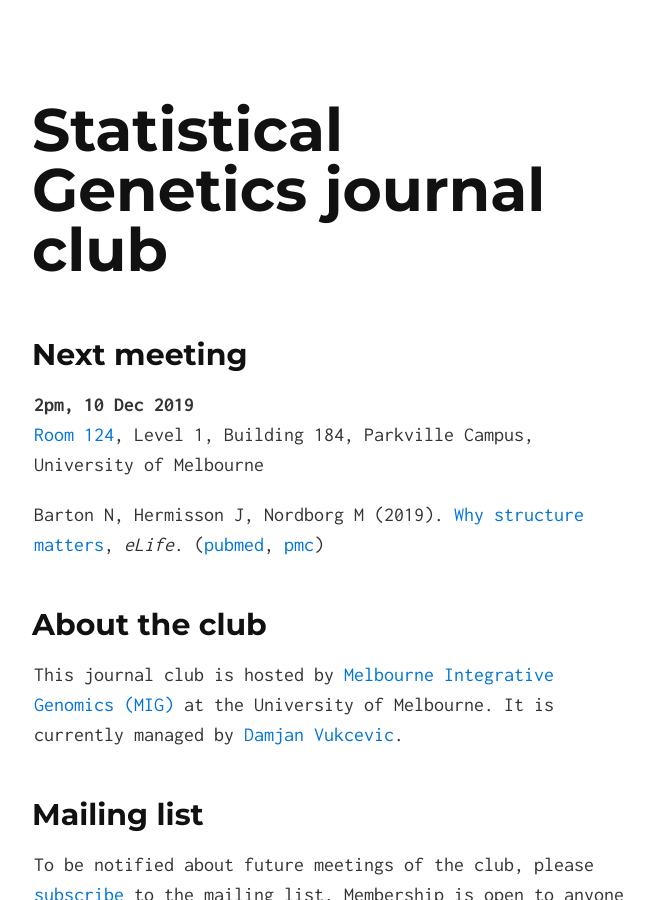
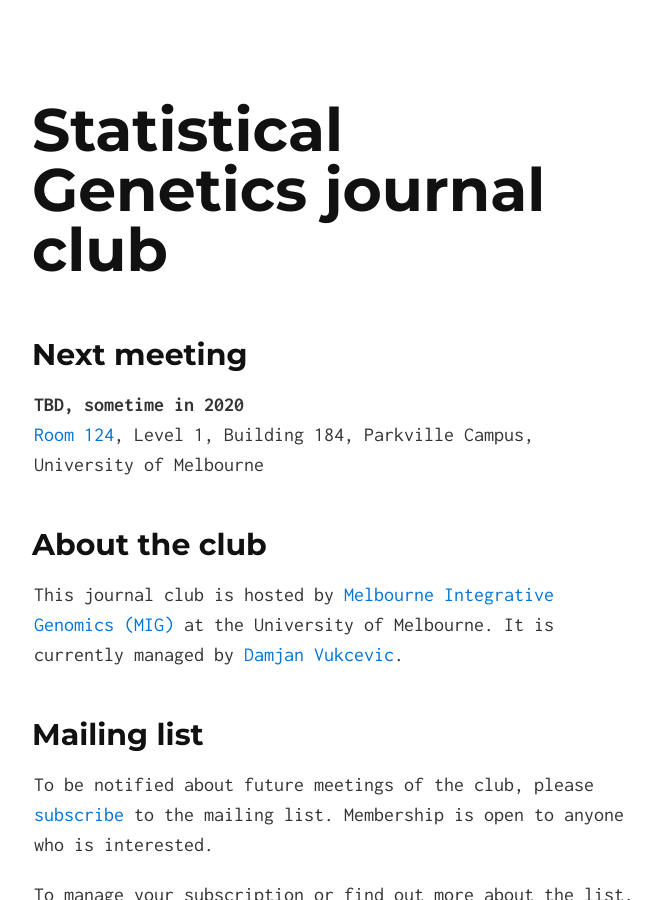
Before and after one commit to melbintgen/statgen-journal-club, a Jekyll site: the page built from index.md, in a window 1280 px wide and 900 px high. Shown: the whole window, without its empty margins (306-960 px from the left). Built offline with Jekyll 4.4.1, drawn with Linux system fonts in a browser that asks for light colours; our own code applies the rules of GitHub Pages for plain Markdown files; some of the changed text lies outside the part shown.

Commit message:
Finalise 2019, add placeholder for 2020

```diff
--- a/index.md
+++ b/index.md
@@ -5,14 +5,9 @@ layout: default
 
 ## Next meeting
 
-**2pm, 10 Dec 2019**
+**TBD, sometime in 2020**
 [Room 124](https://maps.unimelb.edu.au/parkville/building/184/124), Level 1,
 Building 184, Parkville Campus, University of Melbourne
-
-Barton N, Hermisson J, Nordborg M (2019).  [Why structure
-matters](https://doi.org/10.7554/eLife.45380), *eLife*.
-([pubmed](https://www.ncbi.nlm.nih.gov/pubmed/30895925),
-[pmc](https://www.ncbi.nlm.nih.gov/pmc/articles/PMC6428565/))
 
 
 ## About the club
```
Also changed, not shown: other parts of index.md (+5 -0 lines).
